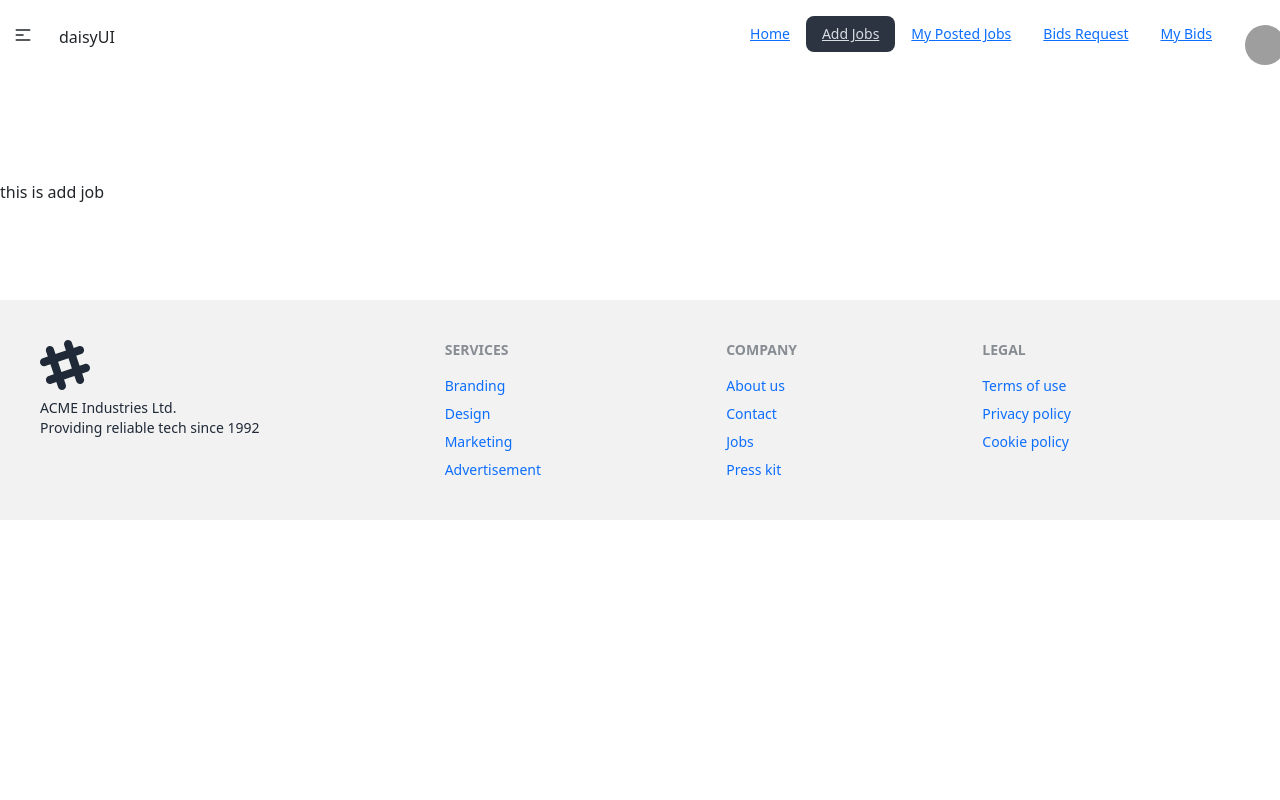
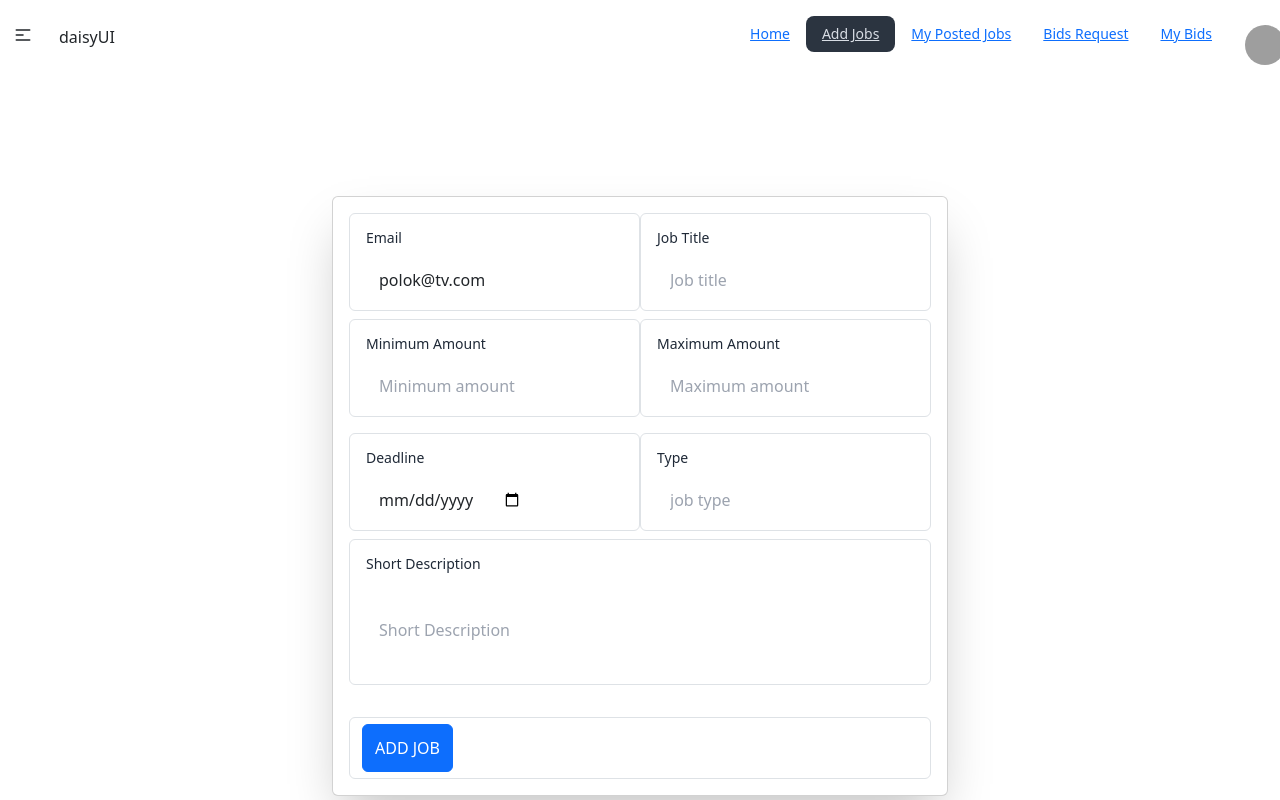
Before and after one commit to abdullah-polok/Job-seeker, a React (Vite) app: page /addjobs in a window 1280 px wide. Shown: the top 800 px of the page. Built offline with nearby package versions, Linux system fonts and the light colour scheme; grey boxes are pictures that could not be loaded.

Commit message:
added add job

```diff
--- a/src/Pages/Add job/AddJobs.jsx
+++ b/src/Pages/Add job/AddJobs.jsx
@@ -1,8 +1,104 @@
+import { ToastContainer, toast } from 'react-toastify';
+import 'react-toastify/dist/ReactToastify.css';
+import { useLoaderData, useNavigate } from 'react-router'
 
 const AddJobs = () => {
+    const navigate = useNavigate();
+
+
+    const handleAddJobs = e => {
+        e.preventDefault();
+        const form = e.target
+        const job_title = form.jobTitle.value
+        const email = form.email.value;
+        const minamount = form.minamount.value;
+        const maxamount = form.maxamount.value;
+        const deadline = form.deadline.value;
+        const short_description = form.shortDescription.value;
+        const type = form.type.value;
+        const jobInfo = { job_title, email, minamount, maxamount, deadline, short_description, type }
+
+        console.log(jobInfo)
+
+        ///create bids form data and send into the database
+        fetch(`http://localhost:5000/addjobs`, {
+            method: 'POST',
+            headers: {
+                'content-type': 'application/json'
+            },
+            body: JSON.stringify(jobInfo)
+        })
+            .then(res => res.json())
+            .then(data => {
+                console.log(data)
+                toast("Add job successfully!");
+                setInterval(5000)
+                console.log("Need time")
+            })
+
+        navigate('/mypostedjob')
+    }
     return (
-        <div>
-            this is add job
+        <div className="hero ">
+            <div className="hero-content ">
+                <div className="card flex-shrink-0 w-full  shadow-2xl bg-base-100">
+                    <form onSubmit={handleAddJobs} className="card-body">
+                        <div className='flex-row md:flex-col lg:flex '>
+                            <div className="form-control">
+                                <label className="label">
+                                    <span className="label-text">Email</span>
+                                </label>
+                                <input type="email" name='email' placeholder="email" defaultValue={'polok@tv.com'} readOnly className="input w-full" required />
+                            </div>
+                            <div className="form-control">
+                                <label className="label">
+                                    <span className="label-text">Job Title</span>
+                                </label>
+                                <input type="text" name='jobTitle' placeholder="Job title" className="input w-full" required />
+                            </div>
+                        </div>
+
+                        <div className='flex-row md:flex-col lg:flex '>
+                            <div className="form-control mb-2">
+                                <label className="label">
+                                    <span className="label-text">Minimum Amount</span>
+                                </label>
+                                <input type="number" name='minamount' placeholder="Minimum amount" className="input " required />
+                            </div>
+                            <div className="form-control mb-2">
+                                <label className="label">
+                                    <span className="label-text">Maximum Amount</span>
+                                </label>
+                                <input type="number" name='maxamount' placeholder="Maximum amount" className="input " required />
+                            </div>
+                        </div>
+                        <div className='flex-row md:flex-col lg:flex '>
+                            <div className="form-control">
+                                <label className="label">
+                                    <span className="label-text">Deadline</span>
+                                </label>
+                                <input type="date" name='deadline' placeholder="password" className="input " required />
+                            </div>
+                            <div className="form-control">
+                                <label className="label">
+                                    <span className="label-text">Type</span>
+                                </label>
+                                <input type="text" name='type' placeholder="job type" className="input w-full" required />
+                            </div>
+                        </div>
+                        <div className="form-control">
+                            <label className="label">
+                                <span className="label-text">Short Description</span>
+                            </label>
+                            <input type="text" name='shortDescription' placeholder="Short Description" className="input w-full h-24" required />
+                        </div>
+                        <div className="form-control w-11 mt-6">
+                            <button className="btn btn-primary">Add job</button>
+                            <ToastContainer />
+                        </div>
+                    </form>
+                </div>
+            </div>
         </div>
     );
 };
```
